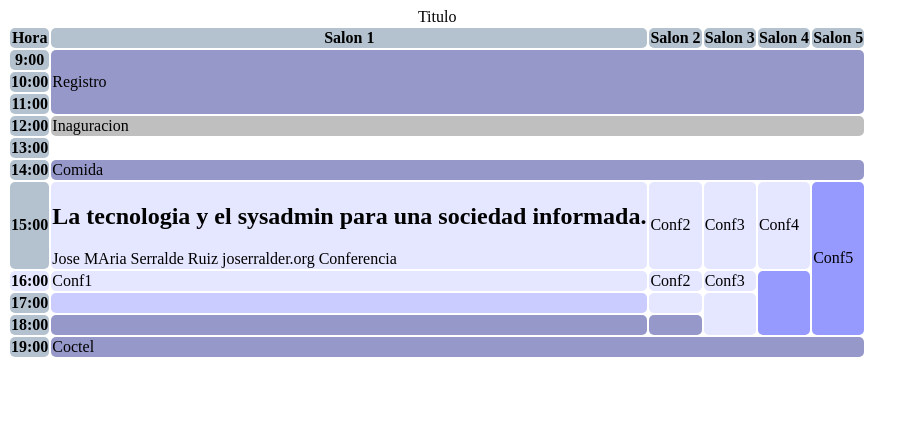
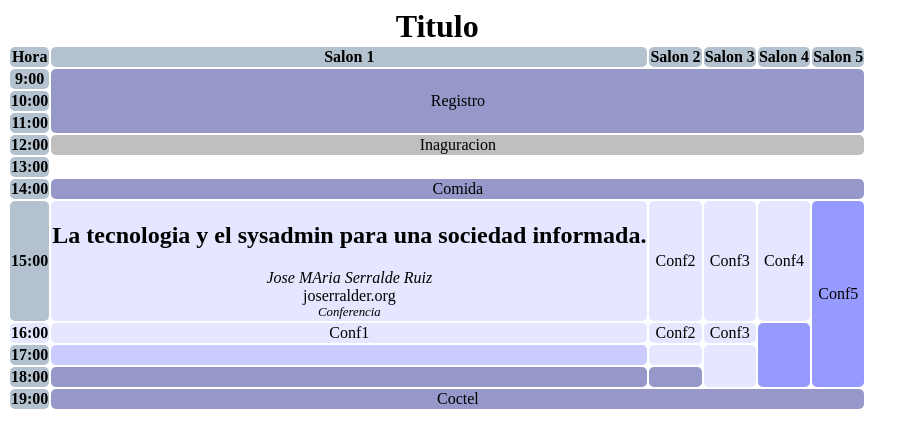
Before and after one commit to EdgardoDth/Tablas-html-css, a plain HTML site: page index.html in a window 1280 px wide. Shown: the whole page, without its empty margins (0-917 px from the left). Drawn offline with Linux system fonts and the light colour scheme.

Commit message:
Agregando estilos a las celdas por clase

```diff
--- a/css/estilos.css
+++ b/css/estilos.css
@@ -5,6 +5,7 @@ table {
 td,
 th {
     border-radius: 5px;
+    text-align: center;
 }
 
 th {
@@ -34,3 +35,22 @@ th {
 .informal{
     background-color: #cacbff
 }
+
+td span {
+    display: block;
+}
+
+.ponente {
+    font-style: italic;
+}
+
+.event-type {
+    font-size: .8em;
+    font-style: italic;
+}
+
+table caption {
+    font-weight: bolder;
+    font-size: 2em;
+    font-style: bold;
+}
```
